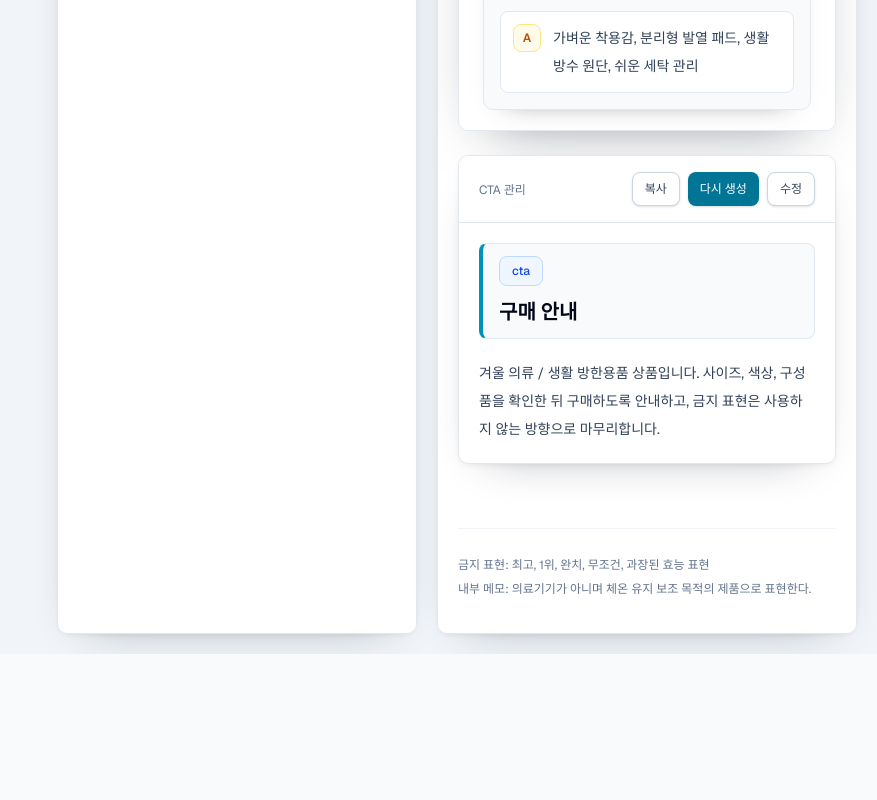
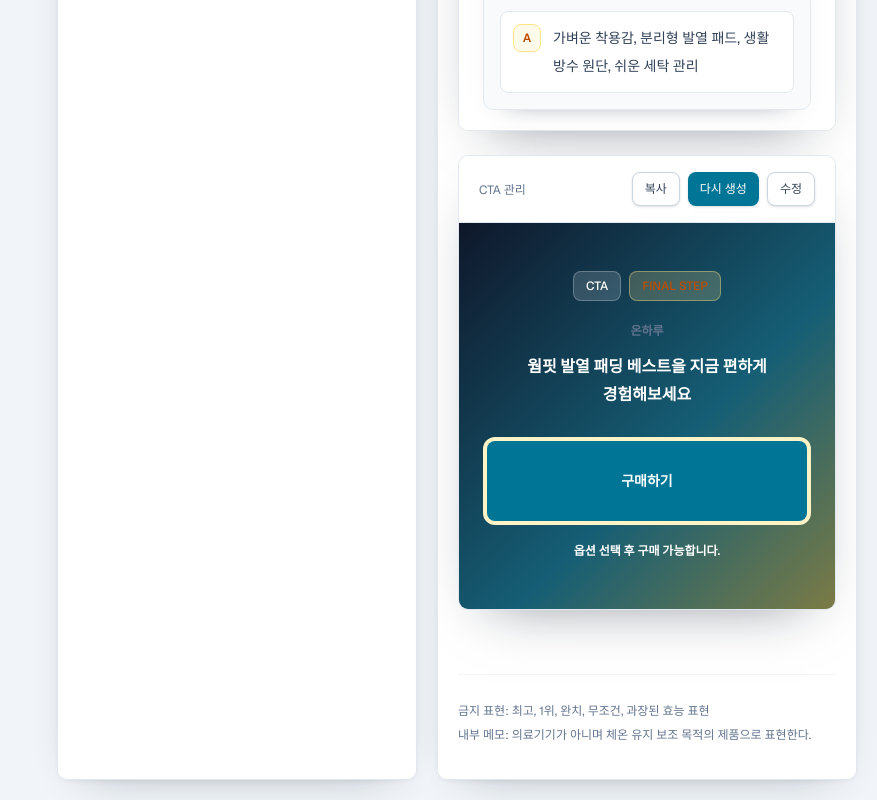
Before and after one commit to one-and1/detail-page-maker, a Next.js app: page / in a window 1280 px wide. Shown: the part 4417-5217 px from the top of the page, without its empty margins (403-1280 px from the left). Before the commit the page ends 5071 px from the top, so only its background shows below. Built offline with nearby package versions, Linux system fonts and the light colour scheme; no server answers.

Commit message:
260613 CTA 렌더링 1차 완료

```diff
--- a/src/components/detail-preview.tsx
+++ b/src/components/detail-preview.tsx
@@ -80,6 +80,12 @@ type CompareContent = {
 type FaqItem = {
   question: string;
   answer: string;
+};
+
+type CtaContent = {
+  subCopy: string;
+  buttonLabel: string;
+  note: string;
 };
 
 const truncateText = (text: string, maxLength: number) =>
@@ -375,6 +381,19 @@ const getFaqItems = (
           index,
     )
     .slice(0, 4);
+};
+
+const getCtaContent = (
+  section: DetailSection,
+  product: ProductInfo,
+): CtaContent => {
+  const productName = product.productName.trim() || "이 제품";
+
+  return {
+    subCopy: `${productName}을 지금 편하게 경험해보세요`,
+    buttonLabel: "구매하기",
+    note: "옵션 선택 후 구매 가능합니다.",
+  };
 };
 
 export function DetailPreview({
@@ -902,6 +921,59 @@ export function DetailPreview({
     );
   };
 
+  const renderCtaSection = (section: DetailSection) => {
+    const cta = getCtaContent(section, product);
+
+    return (
+      <Card
+        as="section"
+        id={`detail-section-${section.id}`}
+        key={section.id}
+        className="overflow-hidden"
+        padding="none"
+        shadow="elevated"
+      >
+        {renderManagementHeader(section, "CTA 관리")}
+
+        <CardBody className="bg-[linear-gradient(135deg,#0f172a_0%,#155e75_58%,#f59e0b_150%)] px-5 py-10 text-center text-white sm:px-7 sm:py-12">
+          <div className="flex flex-wrap justify-center gap-2">
+            <Badge className="border-white/25 bg-white/15 text-white" tone="neutral">
+              CTA
+            </Badge>
+            <Badge className="border-amber-200/40 bg-amber-200/20 text-amber-50" tone="point">
+              FINAL STEP
+            </Badge>
+          </div>
+
+          <div className="mx-auto mt-5 max-w-md">
+            <Caption className="text-sm font-semibold text-cyan-100 [word-break:keep-all]">
+              {brandName}
+            </Caption>
+            <Text className="mx-auto mt-3 text-sm font-semibold leading-6 text-white [word-break:keep-all] sm:text-base">
+              {cta.subCopy}
+            </Text>
+          </div>
+
+          <div className="mx-auto mt-8 max-w-lg">
+            <Button
+              type="button"
+              size="lg"
+              variant="primary"
+              className="min-h-20 w-full bg-amber-300 px-10 text-2xl font-semibold text-slate-950 shadow-[0_34px_70px_-22px_rgb(0_0_0_/_0.95)] ring-4 ring-amber-100 hover:bg-amber-200"
+            >
+              {cta.buttonLabel}
+            </Button>
+            <Caption className="mt-5 text-sm font-semibold text-white [word-break:keep-all]">
+              {cta.note}
+            </Caption>
+          </div>
+
+          {renderSectionEditor(section, { hideReadOnlyCopy: true })}
+        </CardBody>
+      </Card>
+    );
+  };
+
   const renderDefaultSection = (section: DetailSection) => (
     <Card
       as="section"
@@ -986,6 +1058,10 @@ export function DetailPreview({
             return renderFaqSection(section);
           }
 
+          if (section.kind === "cta") {
+            return renderCtaSection(section);
+          }
+
           return renderDefaultSection(section);
         })}
 
```
